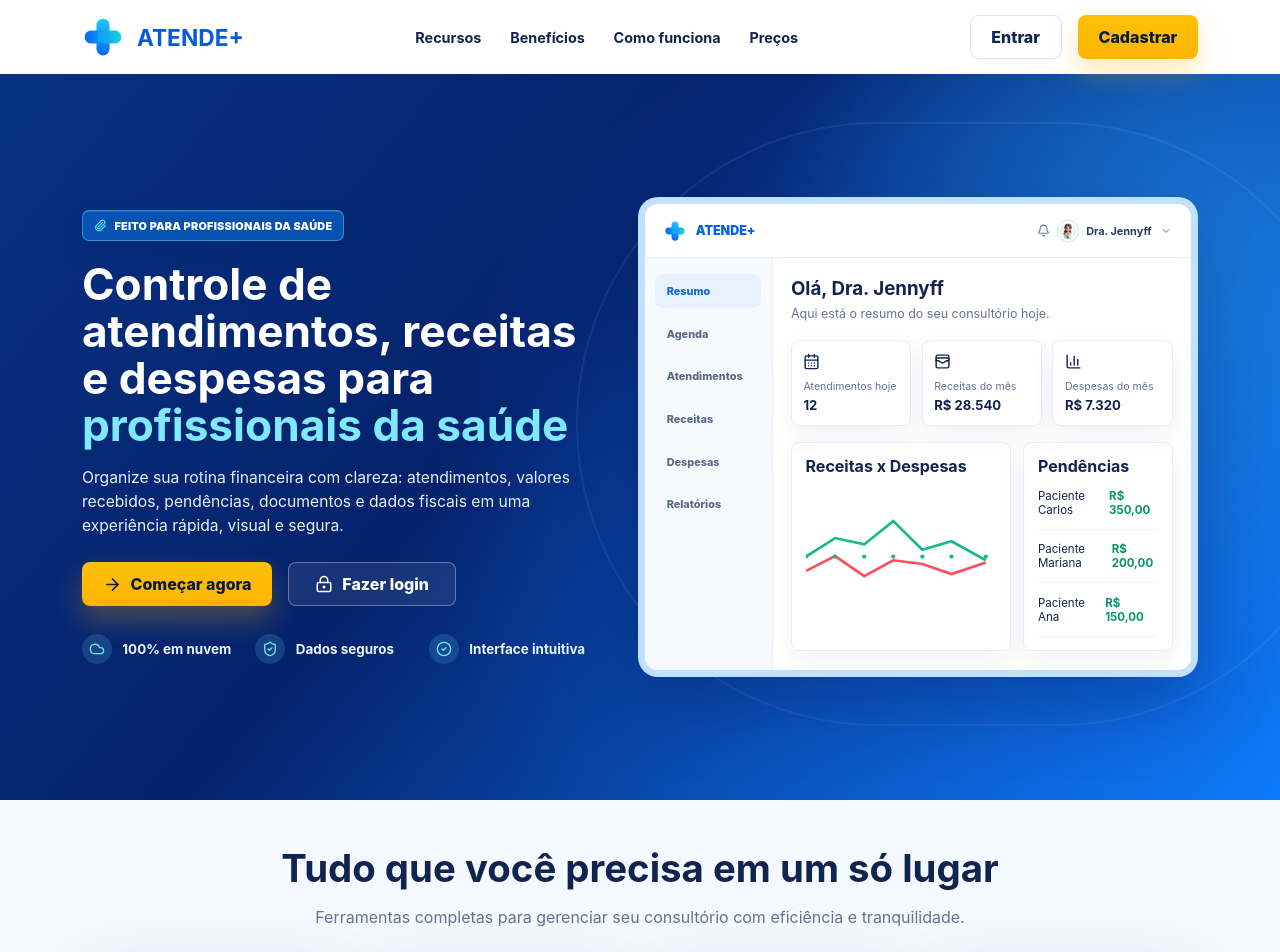
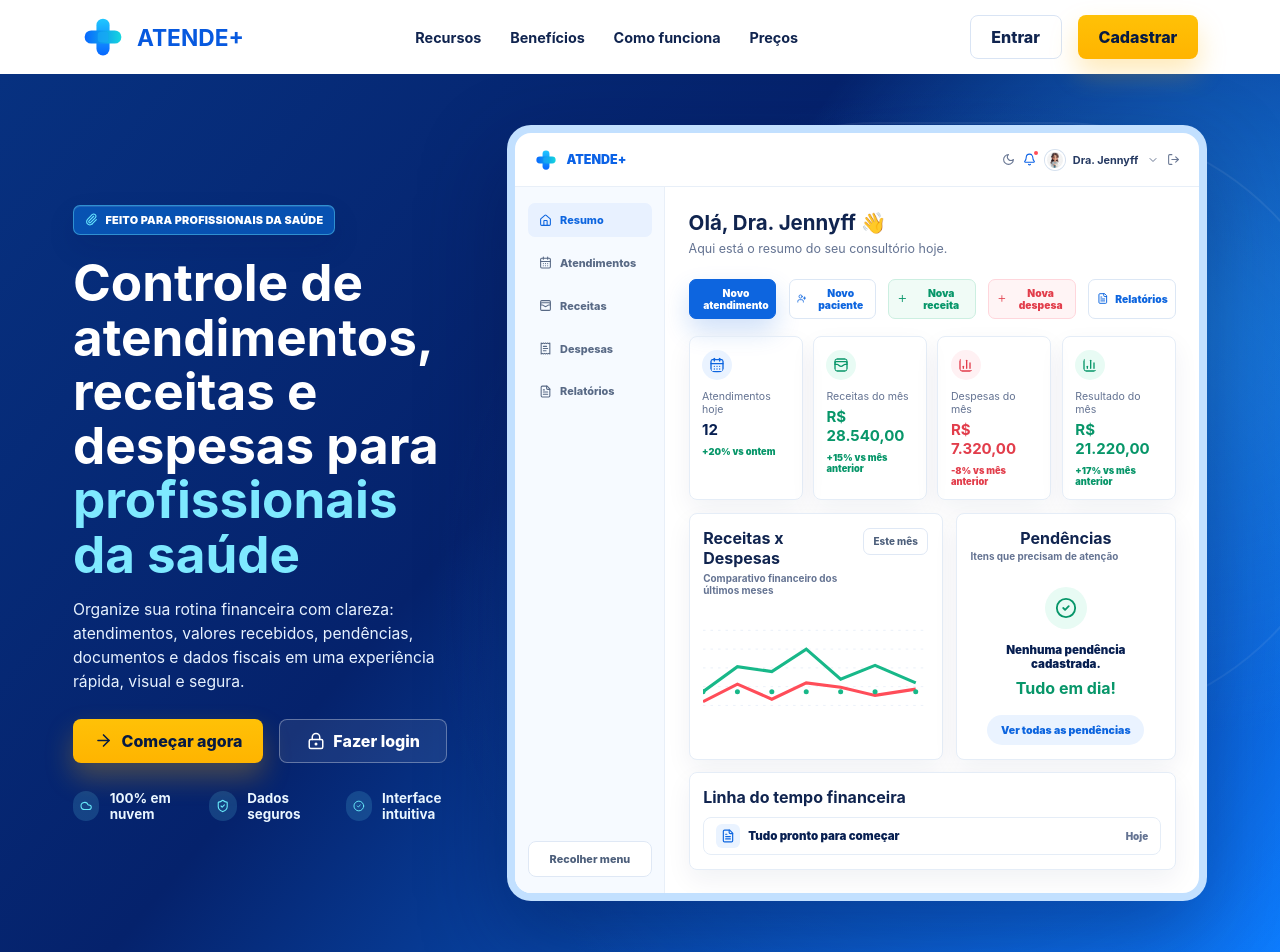
Before and after one commit to DeveloperWesley/Atende-mais, a React (Vite) app in the folder frontend/: page / in a window 1280 px wide. Shown: the top 952 px of the page. Built offline with nearby package versions, Linux system fonts and the light colour scheme.

Commit message:
v1.1.3 aproxima landing da referencia visual

```diff
--- a/frontend/package.json
+++ b/frontend/package.json
@@ -1,6 +1,6 @@
 {
   "name": "@atende-mais/frontend",
-  "version": "1.1.2",
+  "version": "1.1.3",
   "private": true,
   "type": "module",
   "scripts": {
--- a/frontend/src/pages/LandingPage.jsx
+++ b/frontend/src/pages/LandingPage.jsx
@@ -1,4 +1,24 @@
-import { ArrowRight, Bell, CalendarDays, CheckCircle2, ChevronDown, Cloud, LockKeyhole, Paperclip, ShieldCheck, WalletCards, BarChart3, BriefcaseMedical } from "lucide-react";
+import {
+  ArrowRight,
+  BarChart3,
+  Bell,
+  BriefcaseMedical,
+  CalendarDays,
+  CheckCircle2,
+  ChevronDown,
+  Cloud,
+  FileText,
+  Home,
+  LockKeyhole,
+  LogOut,
+  Moon,
+  Paperclip,
+  Plus,
+  ReceiptText,
+  ShieldCheck,
+  UserPlus,
+  WalletCards
+} from "lucide-react";
 import doctorProfile from "../assets/doctor-profile.png";
 import { Button } from "../components/Button.jsx";
 import { Logo } from "../components/Logo.jsx";
@@ -40,45 +60,80 @@ export function LandingPage({ onNavigate }) {
         </div>
 
         <div className="hero-product" aria-label="Prévia do painel ATENDE+">
-          <div className="product-window">
+          <div className="product-window hero-dashboard-preview">
             <div className="product-top">
               <Logo compact />
               <span>ATENDE+</span>
               <div className="product-user">
-                <Bell size={13} />
+                <Moon size={13} />
+                <span className="preview-bell">
+                  <Bell size={13} />
+                  <i />
+                </span>
                 <img className="avatar-img" src={doctorProfile} alt="Dra. Jennyff" />
                 <small>Dra. Jennyff</small>
                 <ChevronDown size={12} />
+                <LogOut size={13} />
               </div>
             </div>
             <div className="product-body">
               <aside>
-                {["Resumo", "Agenda", "Atendimentos", "Receitas", "Despesas", "Relatórios"].map((item, index) => (
-                  <span className={index === 0 ? "selected" : ""} key={item}>{item}</span>
+                {[
+                  ["Resumo", Home],
+                  ["Atendimentos", CalendarDays],
+                  ["Receitas", WalletCards],
+                  ["Despesas", ReceiptText],
+                  ["Relatórios", FileText]
+                ].map(([item, Icon], index) => (
+                  <span className={index === 0 ? "selected" : ""} key={item}><Icon size={13} />{item}</span>
                 ))}
+                <button type="button">Recolher menu</button>
               </aside>
               <div className="product-main">
-                <h3>Olá, Dra. Jennyff</h3>
+                <h3>Olá, Dra. Jennyff <span aria-hidden="true">👋</span></h3>
                 <p>Aqui está o resumo do seu consultório hoje.</p>
+                <div className="preview-actions">
+                  <button className="active" type="button"><Plus size={13} />Novo atendimento</button>
+                  <button type="button"><UserPlus size={13} />Novo paciente</button>
+                  <button className="success" type="button"><Plus size={13} />Nova receita</button>
+                  <button className="danger" type="button"><Plus size={13} />Nova despesa</button>
+                  <button type="button"><FileText size={13} />Relatórios</button>
+                </div>
                 <div className="mini-metrics">
-                  <article><CalendarDays size={17} /> <span>Atendimentos hoje</span><strong>12</strong></article>
-                  <article><WalletCards size={17} /> <span>Receitas do mês</span><strong>R$ 28.540</strong></article>
-                  <article><BarChart3 size={17} /> <span>Despesas do mês</span><strong>R$ 7.320</strong></article>
+                  <article className="metric-blue"><CalendarDays size={17} /> <span>Atendimentos hoje</span><strong>12</strong><small>+20% vs ontem</small></article>
+                  <article className="metric-green"><WalletCards size={17} /> <span>Receitas do mês</span><strong>R$ 28.540,00</strong><small>+15% vs mês anterior</small></article>
+                  <article className="metric-red"><BarChart3 size={17} /> <span>Despesas do mês</span><strong>R$ 7.320,00</strong><small>-8% vs mês anterior</small></article>
+                  <article className="metric-green"><BarChart3 size={17} /> <span>Resultado do mês</span><strong>R$ 21.220,00</strong><small>+17% vs mês anterior</small></article>
                 </div>
                 <div className="mini-grid">
                   <div className="fake-chart">
-                    <strong>Receitas x Despesas</strong>
+                    <div className="fake-chart-head">
+                      <div>
+                        <strong>Receitas x Despesas</strong>
+                        <small>Comparativo financeiro dos últimos meses</small>
+                      </div>
+                      <em>Este mês</em>
+                    </div>
                     <svg viewBox="0 0 360 170" role="img">
-                      <polyline points="0,105 55,70 110,82 165,38 220,92 275,76 340,112" fill="none" stroke="#18b889" strokeWidth="5" />
-                      <polyline points="0,132 55,104 110,142 165,112 220,119 275,138 340,116" fill="none" stroke="#ff4d59" strokeWidth="5" />
-                      {[0, 55, 110, 165, 220, 275, 340].map((x) => <circle key={x} cx={x} cy="105" r="4" fill="#18b889" />)}
+                      <g stroke="#dfe8f5" strokeDasharray="4 8">
+                        {[28, 58, 88, 118, 148].map((y) => <line key={y} x1="0" x2="360" y1={y} y2={y} />)}
+                      </g>
+                      <polyline points="0,126 55,86 110,94 165,58 220,106 275,84 340,112" fill="none" stroke="#18b889" strokeWidth="5" />
+                      <polyline points="0,142 55,114 110,138 165,112 220,119 275,132 340,122" fill="none" stroke="#ff4d59" strokeWidth="5" />
+                      {[0, 55, 110, 165, 220, 275, 340].map((x) => <circle key={x} cx={x} cy="126" r="4" fill="#18b889" />)}
                     </svg>
                   </div>
                   <div className="pending-card">
                     <strong>Pendências</strong>
-                    <span>Paciente Carlos <b>R$ 350,00</b></span>
-                    <span>Paciente Mariana <b>R$ 200,00</b></span>
-                    <span>Paciente Ana <b>R$ 150,00</b></span>
+                    <small>Itens que precisam de atenção</small>
+                    <CheckCircle2 size={42} />
+                    <span>Nenhuma pendência cadastrada.</span>
+                    <b>Tudo em dia!</b>
+                    <button type="button">Ver todas as pendências</button>
+                  </div>
+                  <div className="preview-timeline">
+                    <strong>Linha do tempo financeira</strong>
+                    <span><FileText size={14} />Tudo pronto para começar <small>Hoje</small></span>
                   </div>
                 </div>
               </div>
@@ -92,7 +147,7 @@ export function LandingPage({ onNavigate }) {
         <p>Ferramentas completas para gerenciar seu consultório com eficiência e tranquilidade.</p>
         <div className="feature-grid">
           {[
-            ["Agenda Inteligente", "Organize seus atendimentos e tenha uma visão clara do seu dia.", CalendarDays],
+            ["Atendimentos Inteligentes", "Organize seus atendimentos e tenha uma visão clara da sua rotina.", CalendarDays],
             ["Receitas e Atendimentos", "Registre consultas, procedimentos e recebimentos com dados fiscais.", BriefcaseMedical],
             ["Financeiro Completo", "Acompanhe receitas, despesas, pendências e pagamentos.", WalletCards],
             ["Base para o Contador", "Organize dados financeiros para sua contabilidade apurar obrigações com segurança.", BarChart3]
--- a/frontend/src/styles/global.css
+++ b/frontend/src/styles/global.css
@@ -238,11 +238,11 @@ a {
   color: #fff;
   display: grid;
   align-items: center;
-  gap: clamp(2rem, 4vw, 4rem);
-  grid-template-columns: minmax(0, 0.9fr) minmax(420px, 1fr);
+  gap: clamp(2rem, 3.2vw, 4rem);
+  grid-template-columns: minmax(390px, 0.72fr) minmax(640px, 1.28fr);
   min-height: calc(100vh - 74px);
   overflow: hidden;
-  padding: clamp(2.4rem, 4vw, 3.5rem) clamp(1.25rem, 6.4vw, 8rem);
+  padding: clamp(2.4rem, 4vw, 3.7rem) clamp(1.25rem, 5.7vw, 7.2rem);
   position: relative;
 }
 
@@ -261,6 +261,10 @@ a {
 .hero-product {
   position: relative;
   z-index: 1;
+}
+
+.hero-content {
+  max-width: 690px;
 }
 
 .eyebrow {
@@ -284,7 +288,7 @@ a {
 }
 
 .hero h1 {
-  font-size: clamp(2.45rem, 3.45vw, 4.15rem);
+  font-size: clamp(2.65rem, 4vw, 4.65rem);
   line-height: 1.06;
   margin: 1.25rem 0 1.1rem;
   max-width: 650px;
@@ -343,6 +347,7 @@ a {
 .hero-product {
   align-items: center;
   display: flex;
+  justify-content: flex-end;
 }
 
 .product-window {
@@ -361,6 +366,17 @@ a {
   transform: translateY(-4px);
 }
 
+.hero-dashboard-preview {
+  border-width: 8px;
+  border-radius: 24px;
+  box-shadow: 0 34px 86px rgba(0, 18, 71, 0.38);
+  width: min(980px, 100%);
+}
+
+.hero-dashboard-preview:hover {
+  transform: translateY(-3px);
+}
+
 .product-top {
   align-items: center;
   border-bottom: 1px solid #e8eff8;
@@ -387,6 +403,22 @@ a {
   display: flex;
   gap: 0.52rem;
   margin-left: auto;
+}
+
+.preview-bell {
+  display: inline-flex;
+  position: relative;
+}
+
+.preview-bell i {
+  background: #ff4d59;
+  border: 2px solid #fff;
+  border-radius: 999px;
+  height: 8px;
+  position: absolute;
+  right: -4px;
+  top: -4px;
+  width: 8px;
 }
 
 .product-user > svg {
@@ -416,6 +448,11 @@ a {
   min-height: 360px;
 }
 
+.hero-dashboard-preview .product-body {
+  grid-template-columns: 150px minmax(0, 1fr);
+  min-height: 550px;
+}
+
 .product-body aside {
   background: #f6faff;
   border-right: 1px solid #e8eff8;
@@ -433,22 +470,101 @@ a {
   padding: 0.62rem 0.7rem;
 }
 
+.hero-dashboard-preview .product-body aside {
+  padding: 1rem 0.78rem;
+}
+
+.hero-dashboard-preview .product-body aside span {
+  align-items: center;
+  display: flex;
+  gap: 0.5rem;
+  min-height: 34px;
+}
+
 .product-body aside .selected {
   background: #e8f1ff;
   color: #0d65df;
 }
 
+.hero-dashboard-preview .product-body aside button {
+  align-items: center;
+  background: #fff;
+  border: 1px solid #dfe8f5;
+  border-radius: 8px;
+  color: #4d5f7b;
+  display: flex;
+  font-size: 0.68rem;
+  font-weight: 800;
+  justify-content: center;
+  margin-top: auto;
+  min-height: 36px;
+}
+
 .product-main {
   padding: 1.15rem;
 }
 
+.hero-dashboard-preview .product-main {
+  padding: 1.45rem;
+}
+
 .product-main h3 {
   margin: 0 0 0.35rem;
 }
 
+.hero-dashboard-preview .product-main h3 {
+  font-size: 1.28rem;
+  margin-bottom: 0.28rem;
+}
+
 .product-main p {
   color: var(--muted);
   font-size: 0.78rem;
+}
+
+.hero-dashboard-preview .product-main p {
+  margin: 0;
+}
+
+.preview-actions {
+  display: grid;
+  gap: 0.78rem;
+  grid-template-columns: repeat(5, minmax(0, 1fr));
+  margin: 1.25rem 0 1.1rem;
+}
+
+.preview-actions button {
+  align-items: center;
+  background: #fff;
+  border: 1px solid #dce7f5;
+  border-radius: 7px;
+  color: #0d65df;
+  display: flex;
+  font-size: 0.64rem;
+  font-weight: 900;
+  gap: 0.45rem;
+  justify-content: center;
+  min-height: 40px;
+  padding: 0 0.45rem;
+}
+
+.preview-actions button.active {
+  background: #0d65df;
+  border-color: #0d65df;
+  box-shadow: 0 12px 26px rgba(13, 101, 223, 0.2);
+  color: #fff;
+}
+
+.preview-actions button.success {
+  background: #f0fbf6;
+  border-color: #ccefe1;
+  color: #079669;
+}
+
+.preview-actions button.danger {
+  background: #fff4f5;
+  border-color: #ffd6dc;
+  color: #e23d4b;
 }
 
 .mini-metrics {
@@ -456,6 +572,11 @@ a {
   gap: 0.65rem;
   grid-template-columns: repeat(3, 1fr);
   margin: 1rem 0;
+}
+
+.hero-dashboard-preview .mini-metrics {
+  grid-template-columns: repeat(4, minmax(0, 1fr));
+  margin: 0 0 0.8rem;
 }
 
 .mini-metrics article,
@@ -470,6 +591,11 @@ a {
   padding: 0.72rem;
 }
 
+.hero-dashboard-preview .mini-metrics article {
+  min-height: 100px;
+  padding: 0.78rem;
+}
+
 .mini-metrics span {
   color: var(--muted);
   display: block;
@@ -483,15 +609,97 @@ a {
   margin-top: 0.25rem;
 }
 
+.hero-dashboard-preview .mini-metrics strong {
+  color: #071f51;
+  font-size: 0.94rem;
+}
+
+.hero-dashboard-preview .mini-metrics small {
+  color: #079669;
+  display: block;
+  font-size: 0.58rem;
+  font-weight: 900;
+  margin-top: 0.4rem;
+}
+
+.hero-dashboard-preview .metric-blue svg,
+.hero-dashboard-preview .metric-green svg,
+.hero-dashboard-preview .metric-red svg {
+  border-radius: 999px;
+  height: 30px;
+  padding: 7px;
+  width: 30px;
+}
+
+.hero-dashboard-preview .metric-blue svg {
+  background: #eaf3ff;
+  color: #0d65df;
+}
+
+.hero-dashboard-preview .metric-green svg {
+  background: #e8fbf4;
+  color: #079669;
+}
+
+.hero-dashboard-preview .metric-red svg {
+  background: #fff1f3;
+  color: #e23d4b;
+}
+
+.hero-dashboard-preview .metric-green strong {
+  color: #079669;
+}
+
+.hero-dashboard-preview .metric-red strong,
+.hero-dashboard-preview .metric-red small {
+  color: #e23d4b;
+}
+
 .mini-grid {
   display: grid;
   gap: 0.8rem;
   grid-template-columns: 1.25fr 0.85fr;
+}
+
+.hero-dashboard-preview .mini-grid {
+  grid-template-columns: minmax(0, 1.35fr) minmax(220px, 0.82fr);
 }
 
 .fake-chart,
 .pending-card {
   padding: 0.85rem;
+}
+
+.hero-dashboard-preview .fake-chart,
+.hero-dashboard-preview .pending-card,
+.hero-dashboard-preview .preview-timeline {
+  background: #fff;
+}
+
+.fake-chart-head {
+  align-items: flex-start;
+  display: flex;
+  justify-content: space-between;
+  gap: 1rem;
+}
+
+.fake-chart-head small {
+  color: var(--muted);
+  display: block;
+  font-size: 0.62rem;
+  font-weight: 700;
+  margin-top: 0.25rem;
+}
+
+.fake-chart-head em {
+  border: 1px solid #dfe8f5;
+  border-radius: 7px;
+  color: #4d5f7b;
+  font-size: 0.62rem;
+  font-style: normal;
+  font-weight: 800;
+  padding: 0.42rem 0.6rem;
+  white-space: nowrap;
 }
 
 .fake-chart svg {
@@ -506,6 +714,13 @@ a {
   gap: 0.78rem;
 }
 
+.hero-dashboard-preview .pending-card {
+  align-items: center;
+  gap: 0.45rem;
+  min-height: 220px;
+  text-align: center;
+}
+
 .pending-card span {
   border-bottom: 1px solid #edf2f8;
   display: flex;
@@ -514,8 +729,81 @@ a {
   padding-bottom: 0.75rem;
 }
 
+.hero-dashboard-preview .pending-card small {
+  align-self: flex-start;
+  color: var(--muted);
+  font-size: 0.62rem;
+  font-weight: 700;
+  margin-top: -0.3rem;
+}
+
+.hero-dashboard-preview .pending-card svg {
+  background: #e8fbf4;
+  border-radius: 999px;
+  color: #079669;
+  margin: 1.15rem 0 0.4rem;
+  padding: 10px;
+}
+
+.hero-dashboard-preview .pending-card span {
+  border: 0;
+  color: #071f51;
+  display: block;
+  font-weight: 900;
+  padding: 0;
+}
+
 .pending-card b {
   color: #079669;
+}
+
+.hero-dashboard-preview .pending-card button {
+  background: #eaf3ff;
+  border: 0;
+  border-radius: 999px;
+  color: #0d65df;
+  font-size: 0.66rem;
+  font-weight: 900;
+  margin-top: 0.6rem;
+  min-height: 30px;
+  padding: 0 0.85rem;
+}
+
+.preview-timeline {
+  border: 1px solid #e5edf7;
+  border-radius: 8px;
+  box-shadow: 0 10px 26px rgba(16, 36, 79, 0.06);
+  grid-column: 1 / -1;
+  padding: 0.85rem;
+}
+
+.preview-timeline > span {
+  align-items: center;
+  border: 1px solid #e5edf7;
+  border-radius: 8px;
+  color: #071f51;
+  display: flex;
+  font-size: 0.72rem;
+  font-weight: 900;
+  gap: 0.5rem;
+  margin-top: 0.65rem;
+  min-height: 38px;
+  padding: 0 0.75rem;
+}
+
+.preview-timeline svg {
+  background: #eaf3ff;
+  border-radius: 6px;
+  color: #0d65df;
+  height: 24px;
+  padding: 5px;
+  width: 24px;
+}
+
+.preview-timeline small {
+  color: var(--muted);
+  font-size: 0.62rem;
+  margin-left: auto;
 }
 
 .features {
--- a/package.json
+++ b/package.json
@@ -1,6 +1,6 @@
 {
   "name": "atende-mais",
-  "version": "1.1.2",
+  "version": "1.1.3",
   "private": true,
   "description": "ATENDE+ SaaS para controle financeiro, atendimentos e organização fiscal para profissionais da saúde.",
   "scripts": {
```
Also changed, not shown: 1 other file (tests, documents, lock files or other folders).
